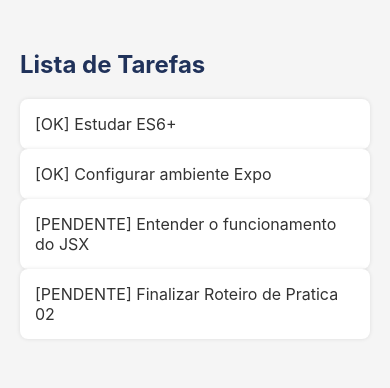
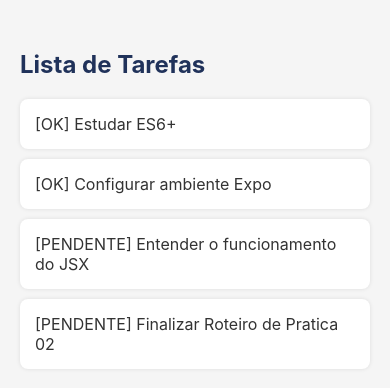
Before and after one commit to analuvidi/INF204-Desenvolvimento-Mobile, a React Native app in the folder projeto/: screen / in a window 390 px wide. Shown: the top 388 px of the page. Built offline with nearby package versions, Linux system fonts and the light colour scheme.

Commit message:
fix: corrige estilos da lista de tarefas

```diff
--- a/projeto/App.js
+++ b/projeto/App.js
@@ -15,7 +15,7 @@ export default function App() {
       <Text style={styles.titulo}>Lista de Tarefas</Text>
       {tarefas.map((tarefa) => (
         <View key={tarefa.id} style={styles.card}>
-          <Text style={styles.testoTarefa}>
+          <Text style={styles.textoTarefa}>
 
         {tarefa.concluida ? "[OK] " : "[PENDENTE] "}
         {tarefa.descricao}
@@ -43,13 +43,13 @@ const styles = StyleSheet.create({
     backgroundColor: "#ffffff",
     padding: 15,
     borderRadius: 8,
-    marginBotto: 10,
+    marginBottom: 10,
     shadowColor: "#000",
     shadowOpacity: 0.1,
     shadowRadius: 4,
     elevation: 2,
   },
-  testoTarefa: {
+  textoTarefa: {
     fontSize: 16,
     color: "#333"
   }
```
